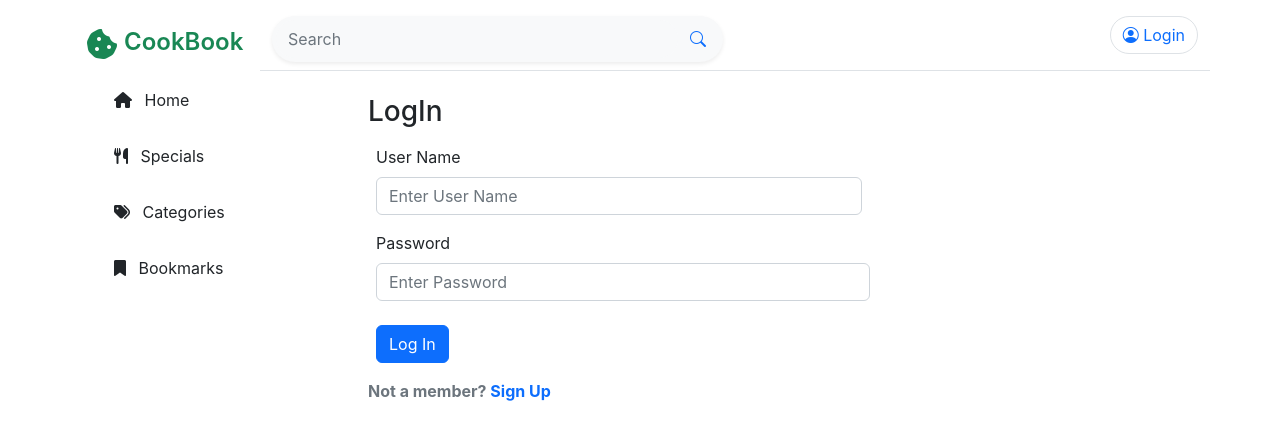
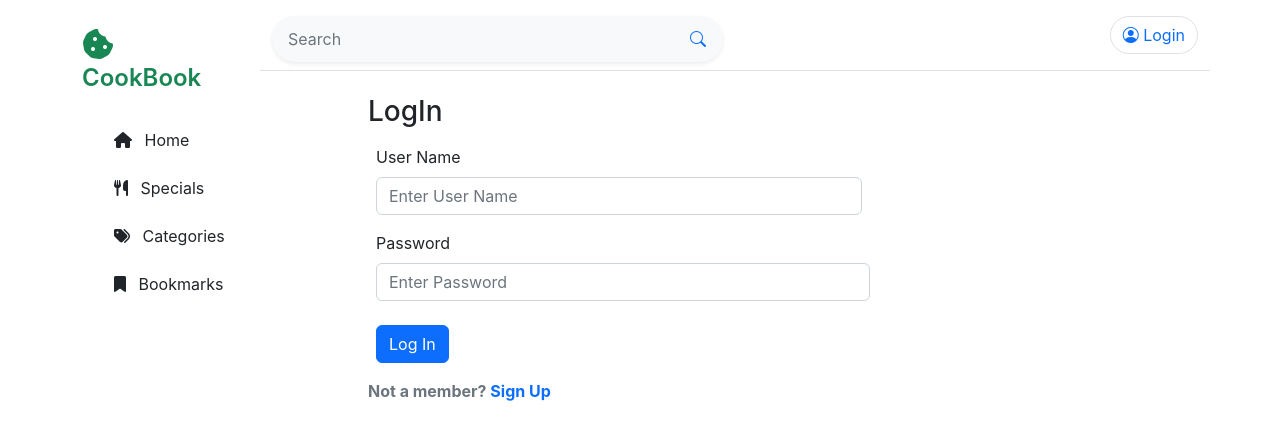
Before and after one commit to vivekananda-reddy/cookbook-react-server, a React (Create React App) app: page /meal/users/login in a window 1280 px wide. Shown: the top 440 px of the page. Built offline with nearby package versions, Linux system fonts and the light colour scheme; no server answers.

Commit message:
minor beautification to side nav bar

```diff
--- a/src/cookbook/Login/index.js
+++ b/src/cookbook/Login/index.js
@@ -39,7 +39,7 @@ const Login = () => {
             setError("Invalid User name or Password")
         }
         else {
-           navigate("/meal/home")
+           navigate(-1)
         }
     }
 
--- a/src/cookbook/NavigationSidebar/index.js
+++ b/src/cookbook/NavigationSidebar/index.js
@@ -11,31 +11,31 @@ const NavigationSidebar = ({defaultPage}) => {
     return (
         <>
             <div className="list-group col-sm-10 col-lg-9 col-xl-12 sticky-top">
-                <Link to="/meal/home" className="list-group-item list-group-item-action pt-2 pb-2 ps-1 pe-1 border-0 text-success">
+                <Link to="/meal/home" className="list-group-item list-group-item-action pt-2 pb-2 ps-0 border-0 text-success">
                     <span className="ms-md-3 ms-xl-0"><i className="fa-solid fa-cookie-bite fa-2xl"></i></span>
                     <span className="d-none d-xl-inline fs-4 fw-semibold"> CookBook</span>
                 </Link>
-                <Link to="/meal/home" className={`list-group-item list-group-item-action mt-1 pt-3 pb-3 border-0 rounded-3 ${(active === 'home')? `active`:''}`}>
+                <Link to="/meal/home" className={`list-group-item list-group-item-action mt-3 mb-2 pt-2 pb-2 border-0 rounded-3 ${(active === 'home')? `active`:''}`}>
                     <span className="ms-md-3"><i className="fa-solid fa-house"></i></span>
                     <span className="d-none d-xl-inline ms-2"> Home</span>
                 </Link>
-                <Link to="/tuiter/explore" className={`list-group-item list-group-item-action pt-3 pb-3 border-0 rounded-3 ${(active === 'explore')? `active`:''}`}>
+                <Link to="/tuiter/explore" className={`list-group-item list-group-item-action mb-2 pt-2 pb-2 border-0 rounded-3 ${(active === 'explore')? `active`:''}`}>
                     <span className="ms-md-3"><i className="fa-solid fa-utensils"></i></span>
                     <span className="d-none d-xl-inline ms-2"> Specials</span>
                 </Link>
 
-                <Link to="/meal/categories" className={`list-group-item list-group-item-action pt-3 pb-3 border-0 rounded-3 ${(active === 'categories')? `active`:''}`}>
+                <Link to="/meal/categories" className={`list-group-item list-group-item-action mb-2 pt-2 pb-2 border-0 rounded-3 ${(active === 'categories')? `active`:''}`}>
                     <span className="ms-md-3"><i className="fa-solid fa-tags"></i></span>
                     <span className="d-none d-xl-inline ms-2"> Categories</span>
                 </Link>
 
-                <a href="" className={`list-group-item list-group-item-action pt-3 pb-3 border-0 rounded-3 ${(active === 'bookmarks')? `active`:''}`}>
+                <Link  href="" className={`list-group-item list-group-item-action mb-2 pt-2 pb-2 border-0 rounded-3 ${(active === 'bookmarks')? `active`:''}`}>
                     <span className="ms-md-3"><i className="fa-solid fa-bookmark"></i></span>
                     <span className="d-none d-xl-inline ms-2"> Bookmarks</span>
-                </a>
+                </Link>
 
                 {
-                    (currentUser)? <Link to="/meal/profile" className={`list-group-item list-group-item-action pt-3 pb-3 border-0 rounded-3 ${(active === 'profile' || active === 'edit-profile')? `active`:''}`}>
+                    (currentUser)? <Link to="/meal/profile" className={`list-group-item list-group-item-action mb-2 pt-2 pb-2 border-0 rounded-3 ${(active === 'profile' || active === 'edit-profile')? `active`:''}`}>
                                         <span className="ms-md-3"><i className="fa-solid fa-user "></i></span>
                                         <span className="d-none d-xl-inline ms-2"> Profile</span>
                                     </Link> : ""
--- a/src/index.css
+++ b/src/index.css
@@ -15,3 +15,9 @@ code {
 .wd-graded-out-font-color {
   color: rgb(169,169,169);
 }
+
+.active {
+  background-color: rgb(240,240,240) !important;
+  font-weight: bold;
+  color : black !important;
+}
```
